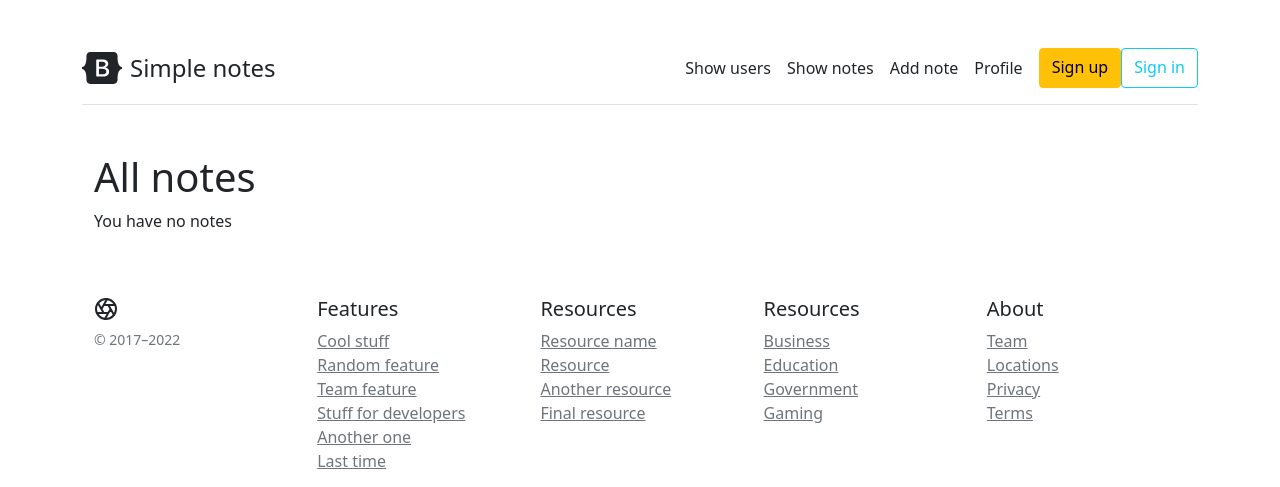
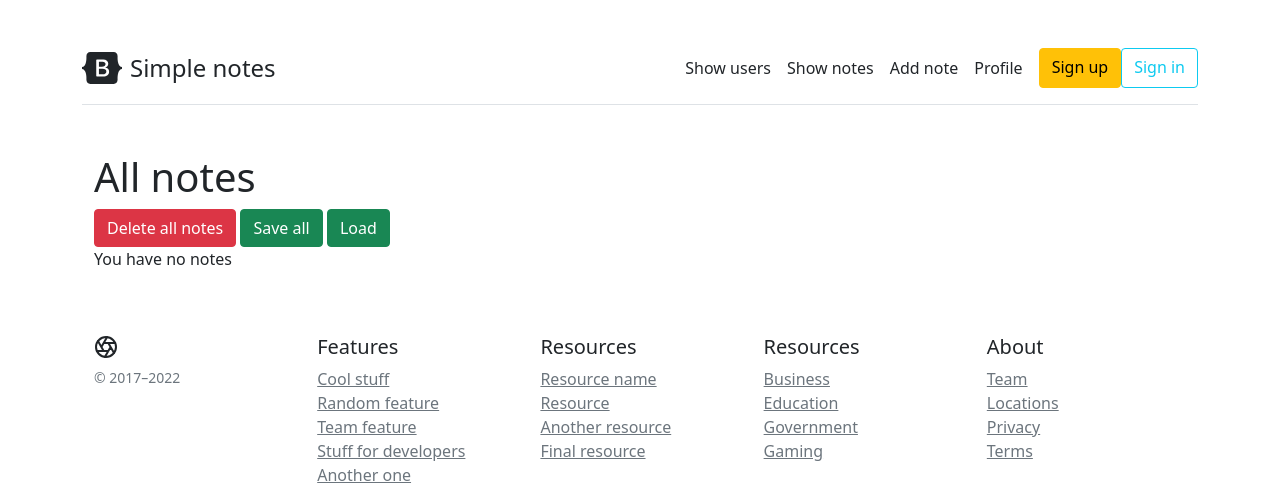
Before and after one commit to akrutovs/flask_notes_project, a Flask app: page /notes in a window 1280 px wide. Shown: the top 487 px of the page. Run offline with Flask 2, Linux system fonts and the light colour scheme; data that the repository does not hold is empty.

Commit message:
change progect structure

```diff
--- a/app.py
+++ b/app.py
@@ -1,27 +1,21 @@
 from flask import Flask, render_template, url_for, request, redirect
-from flask_sqlalchemy import SQLAlchemy
 from datetime import datetime
 from werkzeug.security import generate_password_hash, check_password_hash
-from flask_login import LoginManager, UserMixin, login_required, login_user, current_user, logout_user
+from flask_login import UserMixin, login_required, login_user, current_user, logout_user
+from database import CreateDB
+import pickle
 
-db_name = 'database'
-db_user = 'postgres'
-db_pass = 'postgres'
-db_host = 'db'
-db_port = '5432'
-# secret_password
+if __name__ == '__main__':
+    from group import group
+else:
+    from .group import group
+
 app = Flask(__name__)
-# db model
-app.debug = True
-app.config['SQLALCHEMY_TRACK_MODIFICATIONS'] = False
-app.config['SECRET_KEY'] = 'loooong_secret_key'
-db_string = 'postgresql://{}:{}@{}:{}/{}'.format(db_user, db_pass, db_host, db_port, db_name)
-#app.config['SQLALCHEMY_DATABASE_URI'] = 'sqlite:///database.db'
-app.config['SQLALCHEMY_DATABASE_URI'] = db_string
+init_database = CreateDB.Database(app=app)
+init_database.set_config()
+db = init_database.create_db()
+login_manager = init_database.create_login_manager()
 
-db = SQLAlchemy(app)
-login_manager = LoginManager(app)
-login_manager.login_view = 'login'  # перенаправление на авторизацию
 
 class User(db.Model, UserMixin):
     id = db.Column(db.Integer, primary_key=True)
@@ -50,6 +44,7 @@ class Notes(db.Model):
     def __repr__(self):
         return 'Note id %r' % self.id
 
+
 db.create_all()
 
 
@@ -70,11 +65,13 @@ def login():
 
     return render_template('login.html', message=message)
 
+
 @app.route('/logout')
 @login_required
 def logout():
     logout_user()
     return redirect(url_for('login'))
+
 
 # db model user
 @login_manager.user_loader
@@ -89,9 +86,9 @@ def home():
 
 
 @app.route('/users')
-@login_required  # должен проверять авторизацию
+@login_required  # проверка авторизации
 def show_users():
-    # создание шаблона через который будем получать все записии из базы данных
+    # создание шаблона через которые  получаем все записии из базы данных
     users = User.query.order_by(User.registration_date.desc()).all()  # обращение к базе данных
     # передача списка в шаблон
     return render_template('users.html', users=users)
@@ -111,7 +108,6 @@ def show_one_user(user_id):
 
 @app.route('/notes')
 def show_notes():
-    # создание шаблона через который будем получать все записии из базы данных
     notes = Notes.query.order_by(Notes.date.desc()).all()  # обращение к базе данных
     # передача списка в шаблон
     return render_template('notes.html', notes=notes)
@@ -189,5 +185,52 @@ def registration():
         return render_template('create_user.html')
 
 
+@app.route('/notes/del_all_notes', methods=["GET"])
+def del_all_notes():
+    try:
+        db.session.query(Notes).delete()
+        db.session.commit()
+        return redirect('/notes')
+    except:
+        return "Error"
+
+
+@app.route('/users/del_all_users', methods=["GET"])
+def del_all_users():
+    try:
+        db.session.query(User).delete()
+        db.session.commit()
+        return redirect('/users')
+    except:
+        return "Error"
+
+
+@app.route('/notes/save_notes', methods=["GET"])
+def save_notes():
+    notes = Notes.query.order_by(Notes.date.desc()).all()
+    data = []
+    for i in notes:
+        data.append([i.user_id, i.title, i.text])
+
+    with open('/Users/a_krut/Desktop/PythonProjects/ACM22-04/ASM.22.Lab2/data.pickle', 'wb') as f:
+        pickle.dump(notes, f)
+    return "Успешное сохранение"
+
+
+@app.route('/notes/load_notes', methods=["GET"])
+def load_notes():
+    try:
+        with open('/Users/a_krut/Desktop/PythonProjects/ACM22-04/ASM.22.Lab2/data.pickle', 'rb') as f:
+            data_new = pickle.load(f)
+
+        for note in data_new:
+            note = Notes(user_id=note.user_id, title=note.title, text=note.text)
+            db.session.add(note)
+            db.session.commit()  # save
+        return redirect('/notes')
+    except:
+        return "Error"
+
+
 if __name__ == '__main__':
-    app.run(debug=True,host='0.0.0.0',port=5000)
+    app.run(debug=True, host='0.0.0.0', port=9000)
--- a/templates/notes.html
+++ b/templates/notes.html
@@ -7,7 +7,9 @@
 {% block body %}
     <div class="container mt-5">
         <h1>All notes</h1>
-
+        <a href="/notes/del_all_notes" class="btn btn-danger">Delete all notes</a>
+        <a href="/notes/save_notes" class="btn btn-success">Save all</a>
+        <a href="/notes/load_notes" class="btn btn-success">Load</a>
         {% if notes|length>0 %}
             {% for el in notes %}
                 <div class="alert alert-info">
@@ -17,6 +19,7 @@
                     <p><b>Date {{ el.date.date() }}</b></p>
                     <a href="/notes/{{ el.id }}" class="btn btn-warning">Detail</a>
 
+
                 </div>
             {% endfor %}
         {% else %}
--- a/templates/users.html
+++ b/templates/users.html
@@ -7,6 +7,7 @@
 {% block body %}
     <div class="container mt-5">
         <h1>All users</h1>
+        <a href="/users/del_all_users" class="btn btn-danger">Delete all users</a>
         {% for el in users %}
             <div class="alert alert-info">
                 <h4>{{ el.name }}</h4>
```
Also changed, not shown: database/CreateDB.py (added, +32 -0 lines), database/__init__.py (added).
